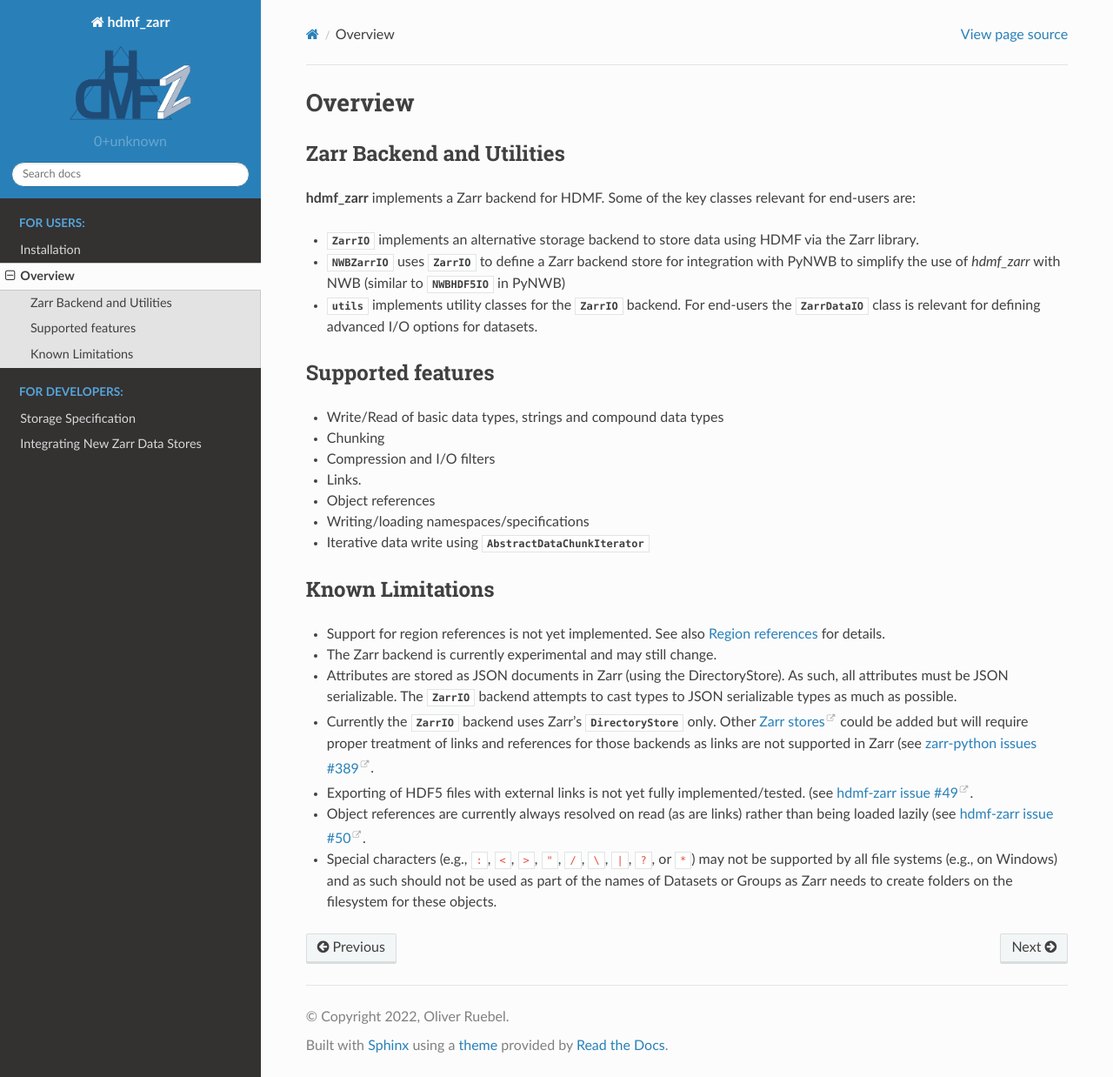
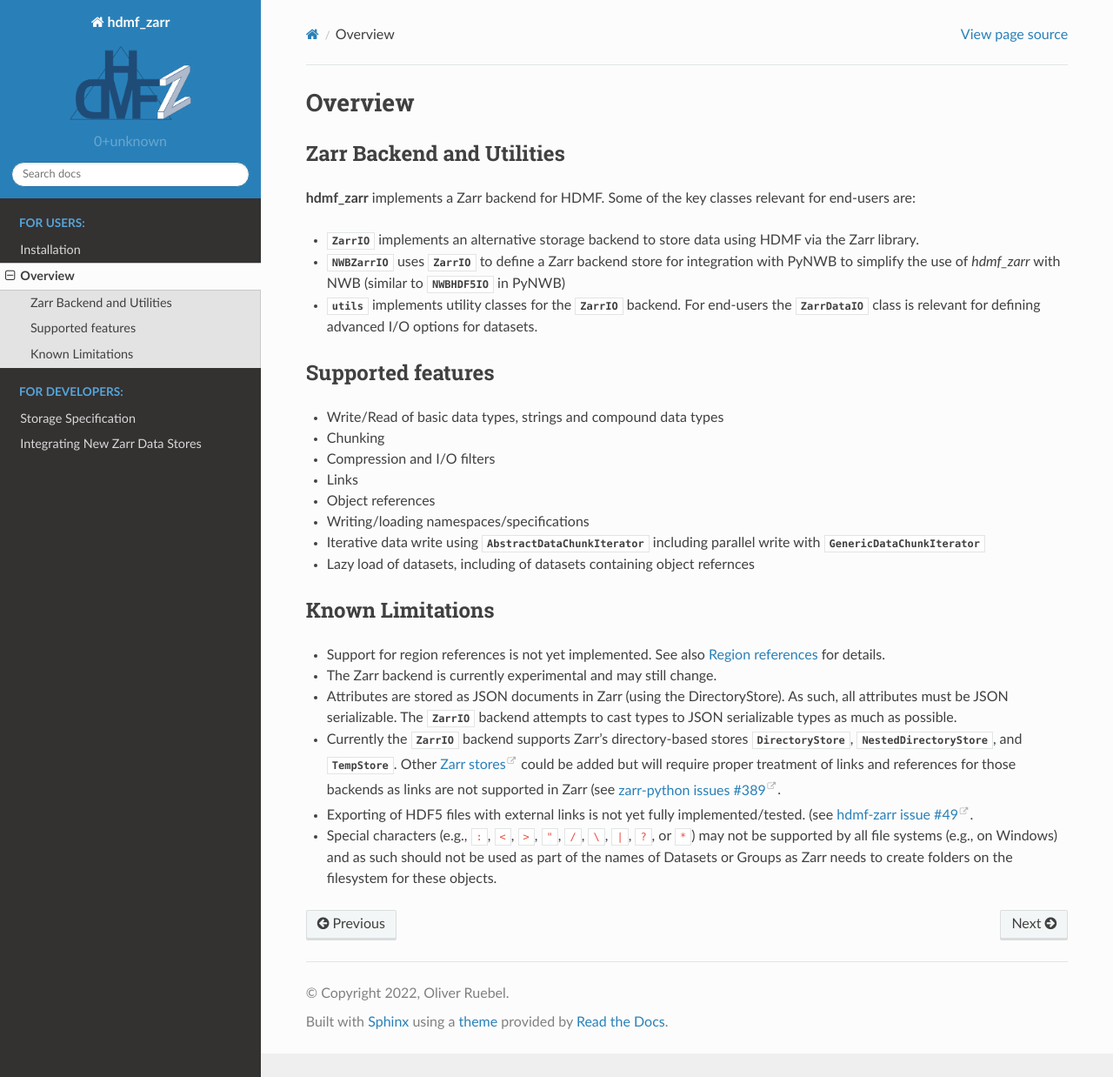
Before and after one commit to hdmf-dev/hdmf-zarr, a Sphinx documentation site: the page built from docs/source/overview.rst, in a window 1280 px wide and 1238 px high. Shown: the whole window at 87% size. Built offline with Sphinx 7.4.7 and the Read the Docs theme 2.0.0, drawn with Linux system fonts in a browser that asks for light colours; pages that are not in the unit, such as notebooks, are missing from menus.

Commit message:
Update description in overview.rst
Update the description of features and known limitations to reflect the changes of the latest release.

```diff
--- a/docs/source/overview.rst
+++ b/docs/source/overview.rst
@@ -18,10 +18,11 @@
 - Write/Read of basic data types, strings and compound data types
 - Chunking
 - Compression and I/O filters
-- Links.
+- Links
 - Object references
 - Writing/loading namespaces/specifications
-- Iterative data write using :py:class:`~hdmf.data_utils.AbstractDataChunkIterator`
+- Iterative data write using :py:class:`~hdmf.data_utils.AbstractDataChunkIterator` including parallel write with :py:class:`~hdmf.data_utils.GenericDataChunkIterator`
+- Lazy load of datasets, including of datasets containing object refernces
 
 Known Limitations
 -----------------
@@ -29,7 +30,6 @@
 - Support for region references is not yet implemented. See also :ref:`sec-zarr-storage-references-region` for details.
 - The Zarr backend is currently experimental and may still change.
 - Attributes are stored as JSON documents in Zarr (using the DirectoryStore). As such, all attributes must be JSON serializable. The :py:class:`~hdmf_zarr.backend.ZarrIO` backend attempts to cast types to JSON serializable types as much as possible.
-- Currently the :py:class:`~hdmf_zarr.backend.ZarrIO` backend uses Zarr's :py:class:`~zarr.storage.DirectoryStore` only. Other `Zarr stores <https://zarr.readthedocs.io/en/stable/api/storage.html>`_ could be added but will require proper treatment of links and references for those backends as links are not supported in Zarr (see `zarr-python issues #389 <https://github.com/zarr-developers/zarr-python/issues/389>`_.
+- Currently the :py:class:`~hdmf_zarr.backend.ZarrIO` backend supports Zarr's directory-based stores :py:class:`~zarr.storage.DirectoryStore`, :py:class:`~zarr.storage.NestedDirectoryStore`, and :py:class:`~zarr.storage.TempStore`. Other `Zarr stores <https://zarr.readthedocs.io/en/stable/api/storage.html>`_ could be added but will require proper treatment of links and references for those backends as links are not supported in Zarr (see `zarr-python issues #389 <https://github.com/zarr-developers/zarr-python/issues/389>`_.
 - Exporting of HDF5 files with external links is not yet fully implemented/tested. (see `hdmf-zarr issue #49 <https://github.com/hdmf-dev/hdmf-zarr/issues/49>`_.
-- Object references are currently always resolved on read (as are links) rather than being loaded lazily (see `hdmf-zarr issue #50 <https://github.com/hdmf-dev/hdmf-zarr/issues/50>`_.
 - Special characters (e.g., ``:``, ``<``, ``>``, ``"``, ``/``, ``\``, ``|``, ``?``, or ``*``) may not be supported by all file systems (e.g., on Windows) and as such should not be used as part of the names of Datasets or Groups as Zarr needs to create folders on the filesystem for these objects.
```
